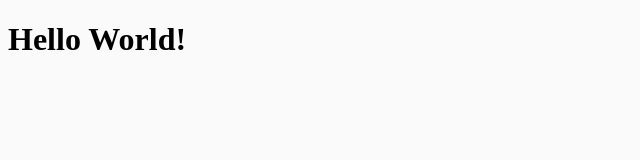
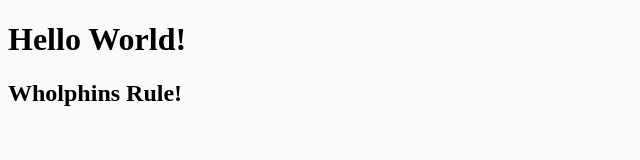
Before and after one commit to trevorpreston/git-practice, a plain HTML site: page index.html in a window 1280 px wide. Shown: the whole page, without its empty margins (0-640 px from the left). Drawn offline with Linux system fonts and the light colour scheme.

Commit message:
add sub-header

```diff
--- a/index.html
+++ b/index.html
@@ -8,5 +8,6 @@
 </head>
 <body>
   <h1>Hello World!</h1>
+  <h2>Wholphins Rule!</h2>
 </body>
 </html>
```
